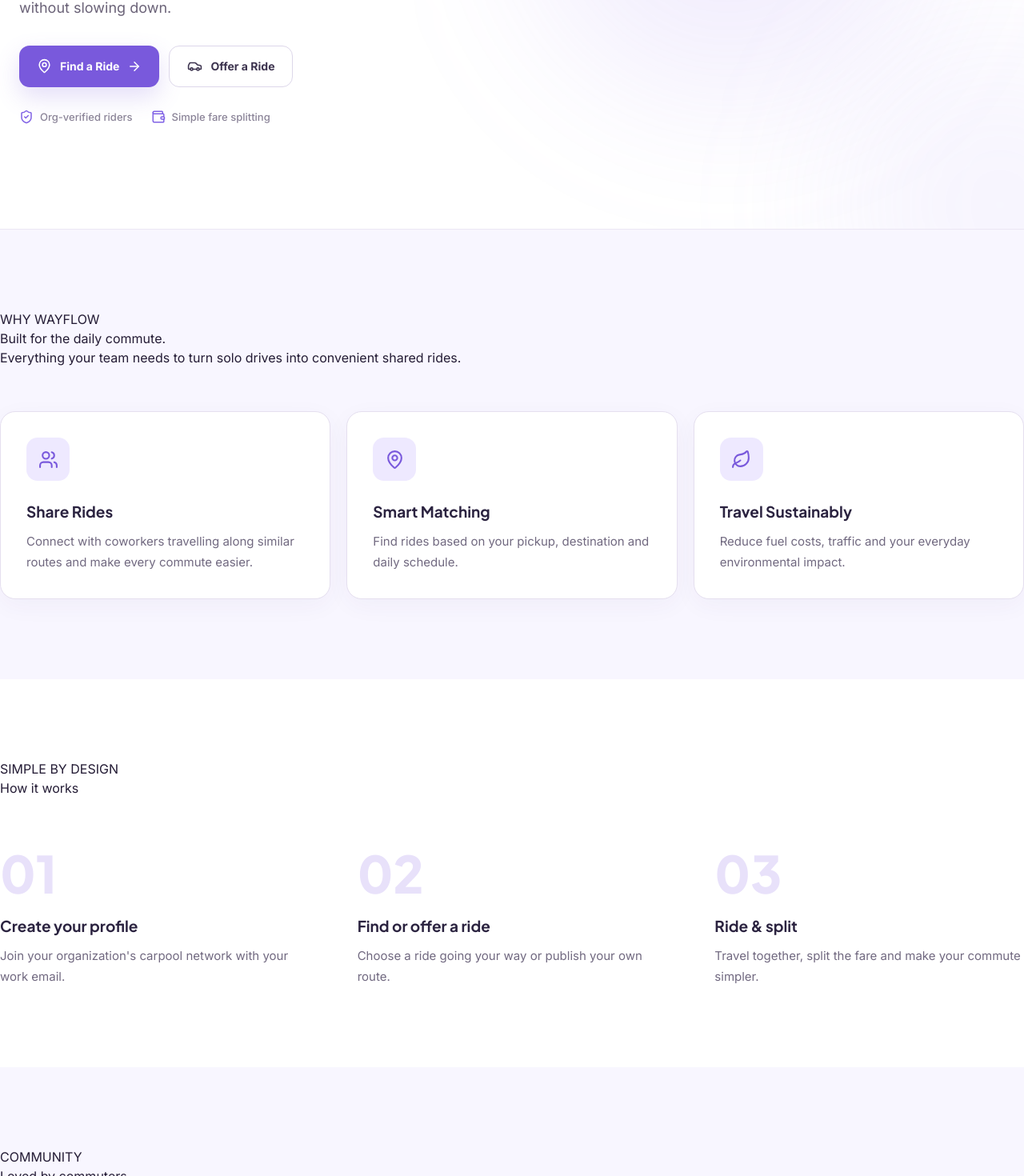
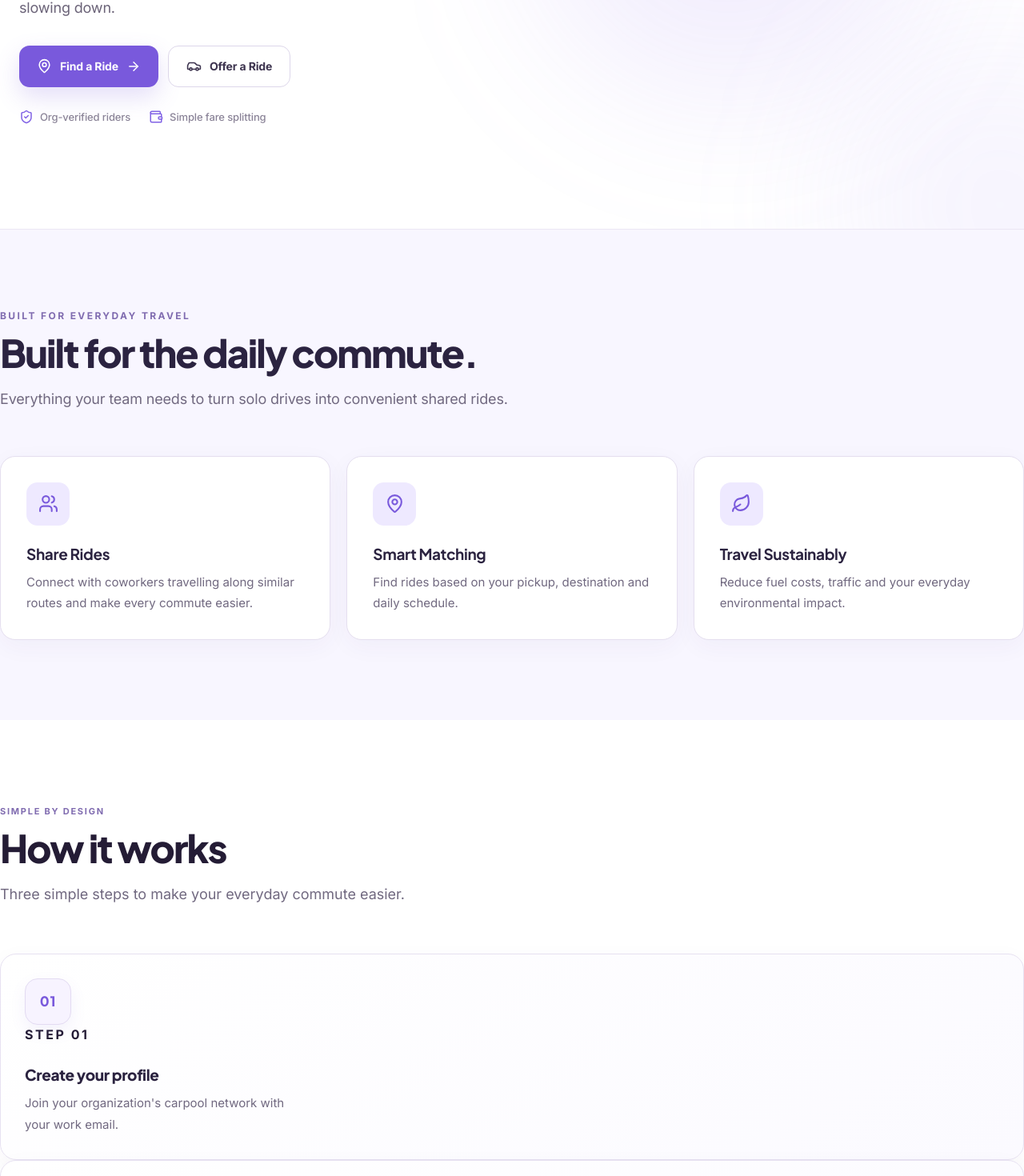
Before and after one commit to codermoonu/Odoo_Hackathon_2026, a React (Vite) app in the folder frontend/: page /landing in a window 1280 px wide. Shown: the part 579-2049 px from the top of the page at 80% size. Built offline with nearby package versions, Linux system fonts and the light colour scheme; no server answers.

Commit message:
small change

```diff
--- a/frontend/src/index.css
+++ b/frontend/src/index.css
@@ -1,7 +1,7 @@
 @import "tailwindcss";
 
 /* ==========================================================================
-WAYFLOW design tokens — violet SaaS palette
+WAYFLOW DESIGN TOKENS — VIOLET SAAS PALETTE
 ========================================================================== */
 
 @theme {
@@ -1084,7 +1084,6 @@
 
   filter: none !important;
 
-  /* Flip left → right */
   transform: scaleX(-1);
 
   user-select: none;
@@ -1231,51 +1230,306 @@
   background: #ffffff;
 }
 
-.steps-grid {
-  display: grid;
+.how-section .section-heading {
+  position: relative;
+  z-index: 2;
+}
+
+.how-section .section-heading span {
+  display: inline-block;
+
+  color: #806cb0;
+
+  font-size: 11px;
+  font-weight: 700;
+
+  letter-spacing: 0.16em;
+
+  margin-bottom: 12px;
+}
+
+.how-section .section-heading h2 {
+  margin: 0;
+
+  color: #241c35;
+
+  font-family: "Plus Jakarta Sans", sans-serif;
+
+  font-size: clamp(2rem, 4vw, 3rem);
+  font-weight: 800;
+
+  letter-spacing: -0.04em;
+}
+
+/* ==========================================================================
+HOW IT WORKS — STEP GRID
+========================================================================== */
+
+.how-section .steps-grid {
+  position: relative;
 
   grid-template-columns:
     repeat(3, 1fr);
 
-  gap: 60px;
-
-  margin-top: 62px;
-}
-
-.step-card {
+  gap: 22px;
+
+  margin-top: 58px;
+}
+
+/* Connecting line */
+
+.how-section .steps-grid::before {
+  content: "";
+
+  position: absolute;
+
+  top: 47px;
+  left: 11%;
+  right: 11%;
+
+  height: 1px;
+
+  background: linear-gradient(
+    90deg,
+    transparent,
+    #ddd5f0,
+    #cfc4ea,
+    #ddd5f0,
+    transparent
+  );
+
+  z-index: 0;
+}
+
+/* ==========================================================================
+STEP CARD
+========================================================================== */
+
+.how-section .step-card {
   position: relative;
-}
-
-.step-number {
-  color: #e8e1fa;
+
+  min-height: 250px;
+
+  padding: 30px;
+
+  border: 1px solid #e7e1f1;
+
+  border-radius: 20px;
+
+  background:
+    linear-gradient(
+      145deg,
+      #ffffff,
+      #fbfaff
+    );
+
+  box-shadow:
+    0 8px 28px rgba(72, 51, 125, 0.045);
+
+  overflow: hidden;
+
+  transition:
+    transform 0.35s var(--ease-out),
+    border-color 0.35s ease,
+    box-shadow 0.35s ease,
+    background 0.35s ease;
+}
+
+/* Soft violet glow */
+
+.how-section .step-card::before {
+  content: "";
+
+  position: absolute;
+
+  width: 170px;
+  height: 170px;
+
+  top: -95px;
+  right: -80px;
+
+  border-radius: 50%;
+
+  background: rgba(124, 58, 237, 0.07);
+
+  filter: blur(35px);
+
+  opacity: 0;
+
+  transition:
+    opacity 0.35s ease;
+}
+
+/* Bottom accent */
+
+.how-section .step-card::after {
+  content: "";
+
+  position: absolute;
+
+  left: 30px;
+  right: 30px;
+  bottom: 0;
+
+  height: 3px;
+
+  border-radius: 999px 999px 0 0;
+
+  background: linear-gradient(
+    90deg,
+    #a18aec,
+    #7959dc
+  );
+
+  transform: scaleX(0);
+
+  transform-origin: left;
+
+  transition:
+    transform 0.4s var(--ease-out);
+}
+
+/* ==========================================================================
+STEP CARD HOVER
+========================================================================== */
+
+.how-section .step-card:hover {
+  transform: translateY(-9px);
+
+  border-color: #d5c9ee;
+
+  background: #ffffff;
+
+  box-shadow:
+    0 22px 50px rgba(72, 51, 125, 0.11),
+    0 0 0 1px rgba(121, 89, 220, 0.03);
+}
+
+.how-section .step-card:hover::before {
+  opacity: 1;
+}
+
+.how-section .step-card:hover::after {
+  transform: scaleX(1);
+}
+
+/* ==========================================================================
+STEP NUMBER
+========================================================================== */
+
+.how-section .step-number {
+  position: relative;
+
+  z-index: 2;
+
+  width: 58px;
+  height: 58px;
+
+  display: flex;
+  align-items: center;
+  justify-content: center;
+
+  border: 1px solid #e3dbf2;
+
+  border-radius: 16px;
+
+  color: #7959dc;
+
+  background: #f7f3ff;
 
   font-family: "Plus Jakarta Sans", sans-serif;
 
-  font-size: 64px;
+  font-size: 17px;
   font-weight: 800;
 
-  line-height: 1;
-}
-
-.step-card h3 {
-  margin-top: 20px;
+  letter-spacing: 0.04em;
+
+  box-shadow:
+    0 8px 20px rgba(121, 89, 220, 0.08);
+
+  transition:
+    transform 0.35s var(--ease-spring),
+    color 0.3s ease,
+    background 0.3s ease,
+    border-color 0.3s ease,
+    box-shadow 0.3s ease;
+}
+
+.how-section .step-card:hover .step-number {
+  transform:
+    translateY(-3px)
+    scale(1.06);
+
+  color: #ffffff;
+
+  background: linear-gradient(
+    135deg,
+    #9277ec,
+    #7657d6
+  );
+
+  border-color: transparent;
+
+  box-shadow:
+    0 12px 25px rgba(121, 89, 220, 0.22);
+}
+
+/* ==========================================================================
+STEP TITLE
+========================================================================== */
+
+.how-section .step-card h3 {
+  position: relative;
+
+  z-index: 2;
+
+  margin-top: 27px;
 
   color: #2b2340;
 
   font-family: "Plus Jakarta Sans", sans-serif;
 
   font-size: 19px;
-  font-weight: 700;
-}
-
-.step-card p {
-  margin-top: 10px;
+  font-weight: 750;
+
+  letter-spacing: -0.02em;
+
+  transition:
+    color 0.3s ease,
+    transform 0.3s var(--ease-out);
+}
+
+.how-section .step-card:hover h3 {
+  color: #7959dc;
+
+  transform: translateX(2px);
+}
+
+/* ==========================================================================
+STEP DESCRIPTION
+========================================================================== */
+
+.how-section .step-card p {
+  position: relative;
+
+  z-index: 2;
+
+  max-width: 340px;
+
+  margin-top: 11px;
 
   color: #716980;
 
   font-size: 15px;
 
   line-height: 1.75;
+
+  transition:
+    color 0.3s ease;
+}
+
+.how-section .step-card:hover p {
+  color: #625a72;
 }
 
 /* ==========================================================================
@@ -1659,6 +1913,36 @@
   .step-card {
     text-align: center;
   }
+
+  /* How It Works responsive */
+
+  .how-section .steps-grid {
+    grid-template-columns: 1fr;
+
+    max-width: 650px;
+
+    margin-left: auto;
+    margin-right: auto;
+
+    gap: 20px;
+  }
+
+  .how-section .steps-grid::before {
+    display: none;
+  }
+
+  .how-section .step-card {
+    min-height: auto;
+  }
+
+  .how-section .step-card p {
+    max-width: none;
+  }
+
+  .how-section .step-number {
+    margin-left: auto;
+    margin-right: auto;
+  }
 }
 
 @media (min-width: 1200px) {
@@ -1811,6 +2095,25 @@
     text-align: center;
   }
 
+  /* How It Works mobile */
+
+  .how-section .section-heading {
+    text-align: center;
+  }
+
+  .how-section .steps-grid {
+    margin-top: 42px;
+  }
+
+  .how-section .step-card {
+    padding: 26px;
+  }
+
+  .how-section .step-card::after {
+    left: 26px;
+    right: 26px;
+  }
+
   /* SPLASH MOBILE */
 
   .splash-content {
--- a/frontend/src/pages/Landing.jsx
+++ b/frontend/src/pages/Landing.jsx
@@ -1,3 +1,4 @@
+
 import { Link } from "react-router-dom";
 import {
   Car,
@@ -79,7 +80,6 @@
         <div className="hero-glow hero-glow-one" />
         <div className="hero-glow hero-glow-two" />
 
-
         {/* =========================
             NAVBAR
         ========================= */}
@@ -99,31 +99,38 @@
 
               </span>
 
-            <span className="brand-name">
+              <span className="brand-name font-display font-extrabold tracking-[0.12em]">
                 WAYFLOW
               </span>
 
             </Link>
 
-
             {/* DESKTOP NAVIGATION */}
 
             <div className="desktop-navigation">
 
-            <a href="#features">
+              <a
+                href="#features"
+                className="font-medium tracking-tight transition-all duration-200"
+              >
                 Features
               </a>
 
-            <a href="#how-it-works">
+              <a
+                href="#how-it-works"
+                className="font-medium tracking-tight transition-all duration-200"
+              >
                 How it works
               </a>
 
-            <a href="#testimonials">
+              <a
+                href="#testimonials"
+                className="font-medium tracking-tight transition-all duration-200"
+              >
                 Stories
               </a>
 
             </div>
-
 
             {/* DESKTOP ACTIONS */}
 
@@ -131,20 +138,19 @@
 
               <Link
                 to="/login"
-              className="login-link"
+                className="login-link font-semibold tracking-tight transition-all duration-200"
               >
                 Log in
               </Link>
 
               <Link
                 to="/signup"
-              className="signup-button"
+                className="signup-button font-semibold tracking-tight"
               >
                 Sign up free
               </Link>
 
             </div>
-
 
             {/* MOBILE MENU BUTTON */}
 
@@ -169,7 +175,6 @@
           </div>
         </nav>
 
-
         {/* =========================
             MOBILE MENU
         ========================= */}
@@ -181,6 +186,7 @@
             <a
               href="#features"
               onClick={() => setMenuOpen(false)}
+              className="font-medium"
             >
               Features
             </a>
@@ -188,6 +194,7 @@
             <a
               href="#how-it-works"
               onClick={() => setMenuOpen(false)}
+              className="font-medium"
             >
               How it works
             </a>
@@ -195,6 +202,7 @@
             <a
               href="#testimonials"
               onClick={() => setMenuOpen(false)}
+              className="font-medium"
             >
               Stories
             </a>
@@ -202,13 +210,14 @@
             <Link
               to="/login"
               onClick={() => setMenuOpen(false)}
+              className="font-semibold"
             >
               Log in
             </Link>
 
             <Link
               to="/signup"
-              className="mobile-signup"
+              className="mobile-signup font-semibold"
               onClick={() => setMenuOpen(false)}
             >
               Sign up free
@@ -218,47 +227,38 @@
 
         )}
 
-
         {/* =========================
             HERO CONTENT
         ========================= */}
 
         <div className="hero-content">
 
-
-          {/* =========================
-              LEFT SIDE
-          ========================= */}
+          {/* LEFT SIDE */}
 
           <div className="hero-copy">
 
-            <span className="hero-eyebrow">
+            <span className="hero-eyebrow font-bold tracking-[0.18em]">
               SMARTER COMMUTES. BETTER TOGETHER.
             </span>
 
-
-            <h1>
+            <h1 className="font-display font-extrabold tracking-[-0.045em] leading-[1.02]">
 
               Your daily commute,
 
               <br />
 
-              <span>
+              <span className="font-display">
                 shared &amp; simplified.
               </span>
 
             </h1>
 
-
-            <p className="hero-description">
-
+            <p className="hero-description text-[16px] sm:text-[17px] lg:text-[18px] leading-7 lg:leading-8 tracking-[-0.01em]">
               Find coworkers travelling your way,
               share rides, save money and make your
               daily commute more sustainable —
               without slowing down.
-
             </p>
-
 
             {/* CTA BUTTONS */}
 
@@ -266,7 +266,7 @@
 
               <Link
                 to="/signup"
-                className="primary-cta"
+                className="primary-cta font-bold tracking-[-0.01em]"
               >
 
                 <MapPin size={19} />
@@ -280,10 +280,9 @@
 
               </Link>
 
-
               <Link
                 to="/signup"
-                className="secondary-cta"
+                className="secondary-cta font-bold tracking-[-0.01em]"
               >
 
                 <Car size={19} />
@@ -294,12 +293,11 @@
 
             </div>
 
-
             {/* TRUST */}
 
             <div className="hero-trust">
 
-              <span>
+              <span className="font-medium tracking-[-0.01em]">
 
                 <ShieldCheck size={18} />
 
@@ -307,8 +305,7 @@
 
               </span>
 
-
-              <span>
+              <span className="font-medium tracking-[-0.01em]">
 
                 <Wallet size={18} />
 
@@ -320,41 +317,25 @@
 
           </div>
 
-
-          {/* =================================================
-              CAR
-          ================================================= */}
+          {/* CAR */}
 
           <div
             className="hero-car-area"
             aria-hidden="true"
           >
 
-            {/* Purple glow */}
-
             <div className="car-light" />
-
-
-            {/* Moving road */}
 
             <div className="hero-road">
 
               <div className="road-line road-line-1" />
-
               <div className="road-line road-line-2" />
-
               <div className="road-line road-line-3" />
-
               <div className="road-line road-line-4" />
-
               <div className="road-line road-line-5" />
-
               <div className="road-line road-line-6" />
 
             </div>
-
-
-            {/* CAR */}
 
             <div className="car-wrapper">
 
@@ -372,7 +353,6 @@
 
       </section>
 
-
       {/* =====================================================
           FEATURES
       ===================================================== */}
@@ -386,23 +366,22 @@
 
           <div className="section-heading">
 
-            <span>
-              WHY WAYFLOW
+            <span className="block mb-3 text-[11px] sm:text-xs font-bold tracking-[0.2em] uppercase text-[#806cb0]">
+              BUILT FOR EVERYDAY TRAVEL
             </span>
 
-            <h2>
+            <h2 className="font-display text-3xl md:text-4xl lg:text-5xl font-extrabold tracking-[-0.04em] leading-[1.08] text-[#2b2340]">
               Built for the daily commute.
             </h2>
 
-            <p>
+            <p className="mt-4 max-w-2xl text-base md:text-lg leading-7 md:leading-8 tracking-[-0.01em] text-[#716980]">
               Everything your team needs to turn solo
               drives into convenient shared rides.
             </p>
 
           </div>
 
-
-          <div className="features-grid">
+          <div className="rounded-full features-grid">
 
             {FEATURES.map(
               ({ icon: Icon, title, text }) => (
@@ -418,13 +397,11 @@
 
                   </div>
 
-
-                  <h3>
+                  <h3 className="font-display text-lg md:text-xl font-bold tracking-[-0.02em] leading-tight text-[#2b2340]">
                     {title}
                   </h3>
 
-
-                  <p>
+                  <p className="mt-2 text-sm md:text-[15px] leading-7 text-[#716980]">
                     {text}
                   </p>
 
@@ -439,7 +416,6 @@
 
       </section>
 
-
       {/* =====================================================
           HOW IT WORKS
       ===================================================== */}
@@ -453,57 +429,79 @@
 
           <div className="section-heading">
 
-            <span>
+            <span className="block mb-3 text-[11px] sm:text-xs font-bold tracking-[0.2em] uppercase text-[#806cb0]">
               SIMPLE BY DESIGN
             </span>
 
-            <h2>
+            <h2 className="font-display text-3xl md:text-4xl lg:text-5xl font-extrabold tracking-[-0.04em] leading-[1.08] text-[#2b2340]">
               How it works
             </h2>
 
+            <p className="mt-4 max-w-2xl text-base md:text-lg leading-7 md:leading-8 text-[#716980]">
+              Three simple steps to make your everyday
+              commute easier.
+            </p>
+
           </div>
-
 
           <div className="steps-grid">
 
-            {STEPS.map(
-              (step, index) => (
+            {STEPS.map((step, index) => (
 
               <div
                 key={step.title}
                 className="step-card"
               >
 
-                  <div className="step-number">
+                <div className="step-number-row">
 
-                    {String(index + 1).padStart(
-                      2,
-                      "0"
+                  <div className="step-number font-display font-extrabold tracking-[-0.05em]">
+                    {String(index + 1).padStart(2, "0")}
+                  </div>
+
+                  {index < STEPS.length - 1 && (
+                    <div className="step-connector">
+                      <span />
+                    </div>
                   )}
 
                 </div>
 
+                <div className="step-content">
 
-                  <h3>
+                  <span className="step-label font-bold tracking-[0.16em]">
+                    STEP {String(index + 1).padStart(2, "0")}
+                  </span>
+
+                  <h3 className="font-display text-lg md:text-xl font-bold tracking-[-0.02em] leading-tight text-[#2b2340]">
                     {step.title}
                   </h3>
 
-
-                  <p>
+                  <p className="mt-2 text-sm md:text-[15px] leading-7 text-[#716980]">
                     {step.text}
                   </p>
 
                 </div>
 
-              )
-            )}
+                <div className="step-route">
+
+                  <span className="route-dot" />
+
+                  <span className="route-line" />
+
+                  <span className="route-dot" />
+
+                </div>
+
+              </div>
+
+            ))}
 
           </div>
 
         </div>
 
       </section>
-
 
       {/* =====================================================
           TESTIMONIALS
@@ -518,18 +516,17 @@
 
           <div className="section-heading">
 
-            <span>
+            <span className="block text-center text-[11px] sm:text-xs font-bold tracking-[0.2em] uppercase text-[#806cb0]">
               COMMUNITY
             </span>
 
-            <h2>
-              Loved by commuters.
+            <h2 className="mt-3 text-center font-display text-3xl md:text-4xl lg:text-5xl font-extrabold tracking-[-0.04em] leading-tight text-[#2b2340]">
+              Loved by everyday riders.
             </h2>
 
           </div>
 
-
-          <div className="testimonials-grid">
+          <div className="testimonials-grid rounded-2xl border border-border bg-surface-alt p-6 shadow-lg">
 
             {TESTIMONIALS.map(
               (testimonial) => (
@@ -558,13 +555,9 @@
 
                   </div>
 
-
-                  <p className="testimonial-quote">
-
+                  <p className="testimonial-quote text-base md:text-[17px] leading-7 md:leading-8 tracking-[-0.01em]">
                     “{testimonial.quote}”
-
                   </p>
-
 
                   <div className="testimonial-user">
 
@@ -573,14 +566,13 @@
                       alt=""
                     />
 
-
                     <div>
 
-                      <p>
+                      <p className="font-display text-sm font-bold tracking-[-0.01em] text-[#2b2340]">
                         {testimonial.name}
                       </p>
 
-                      <span>
+                      <span className="mt-1 block text-xs font-medium text-[#8b8498]">
                         {testimonial.role}
                       </span>
 
@@ -599,7 +591,6 @@
 
       </section>
 
-
       {/* =====================================================
           CTA
       ===================================================== */}
@@ -609,26 +600,23 @@
         <div className="cta-box">
 
           <div className="cta-glow-one" />
-
           <div className="cta-glow-two" />
-
 
           <div className="cta-content">
 
-            <h2>
+            <h2 className="font-display font-extrabold tracking-[-0.04em] leading-tight">
               Ready to share your ride?
             </h2>
 
-            <p>
+            <p className="text-base md:text-[17px] leading-7 md:leading-8 tracking-[-0.01em]">
               Join your organization's carpool
               network today. Your next commute
               could be a shared one.
             </p>
 
-
             <Link
               to="/signup"
-              className="cta-button"
+              className="cta-button font-bold tracking-[-0.01em]"
             >
 
               Get started
@@ -642,7 +630,6 @@
         </div>
 
       </section>
-
 
       {/* =====================================================
           FOOTER
@@ -666,13 +653,11 @@
 
             </span>
 
-
-            <span>
+            <span className="font-display font-extrabold tracking-[0.08em]">
               WAYFLOW
             </span>
 
           </Link>
-
 
           <div className="social-icons">
 
@@ -698,8 +683,7 @@
 
           </div>
 
-
-          <p>
+          <p className="text-xs font-medium tracking-tight text-[#9891a8]">
             © {new Date().getFullYear()} Wayflow
           </p>
 
```
Also changed, not shown: 1 other file (tests, documents, lock files or other folders). Lines whose indentation alone changed are shown as unchanged.
